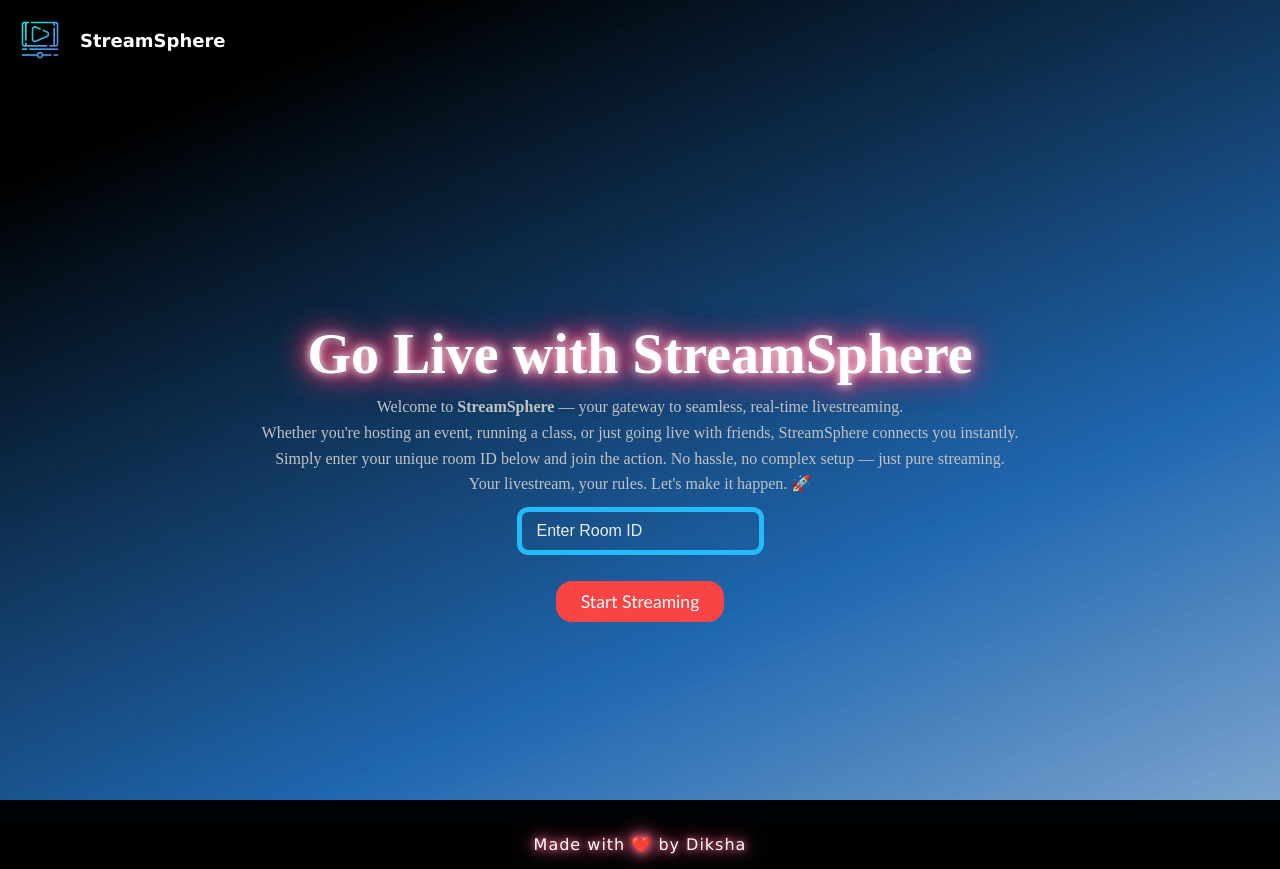
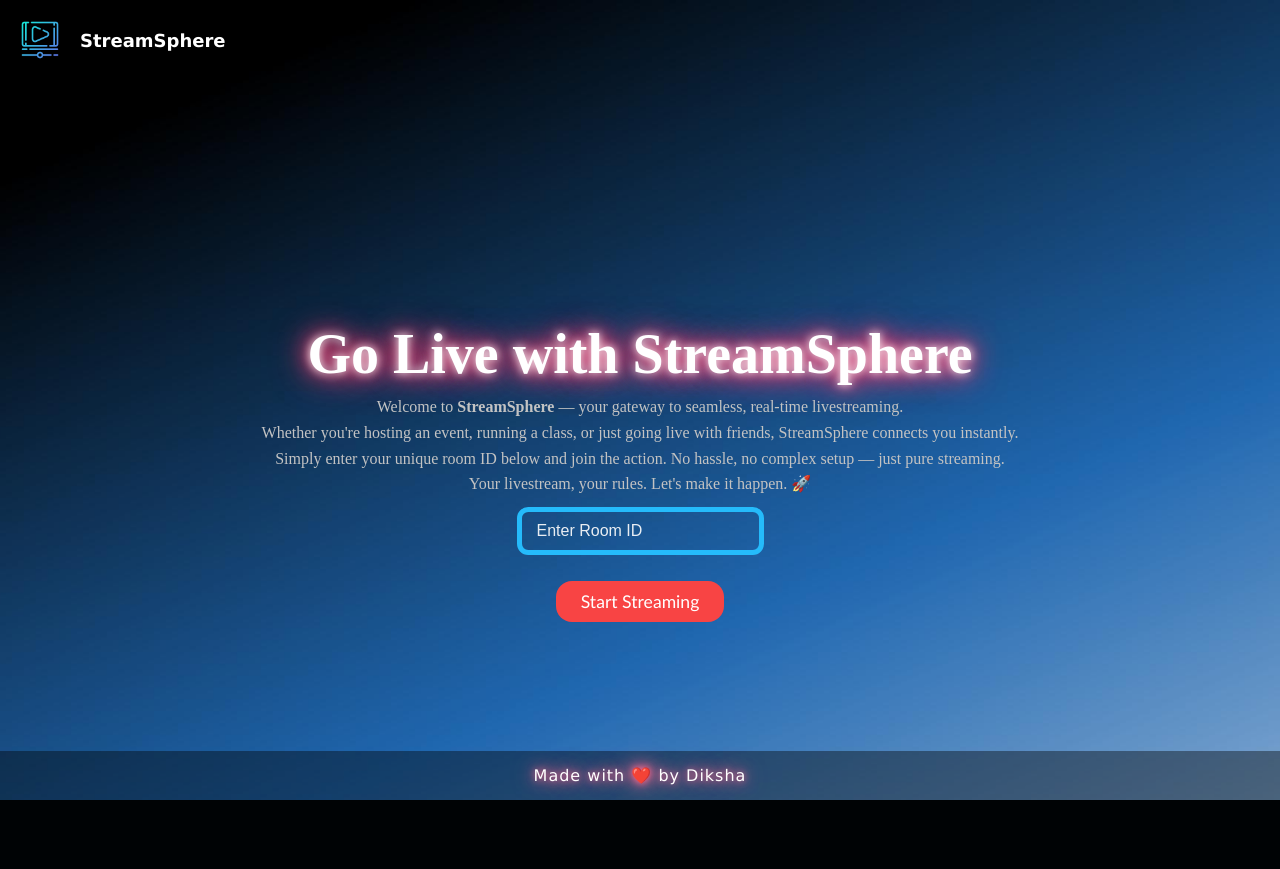
Before and after one commit to diksharaj2005/StreamSphere, a React (Vite) app: page / in a window 1280 px wide. After the commit the page ends 800 px from the top, so only its background shows below. Built offline with nearby package versions, Linux system fonts and the light colour scheme.

Commit message:
Update index.css

```diff
--- a/src/index.css
+++ b/src/index.css
@@ -141,8 +141,8 @@ body::-webkit-scrollbar{
   background-color: rgba(0, 0, 0, 0.4);
   text-align: center;
   position: absolute;
-  /* bottom: 0;
-  left: 0; */
+  bottom: 0;
+  left: 0;
 }
 
 .footer-text {
@@ -164,7 +164,3 @@ body::-webkit-scrollbar{
     text-shadow: 0 0 5px #ff6a8f, 0 0 10px #ff6a8f, 0 0 15px #ff6a8f;
   }
 }
-/* a, p, span {
-  word-break: break-word;
-  overflow-wrap: break-word;
-} */
```
